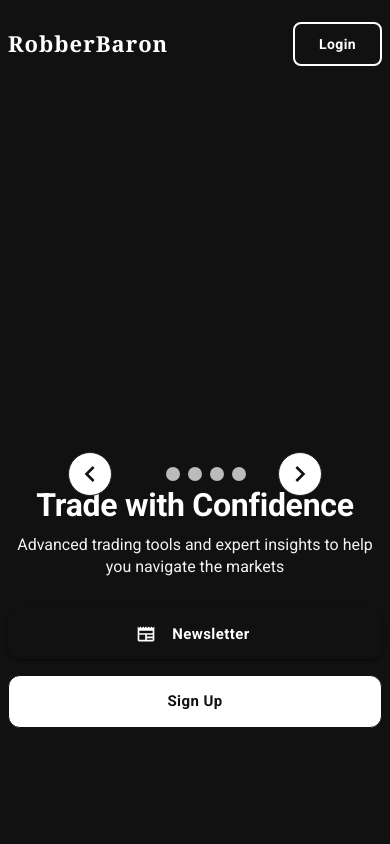
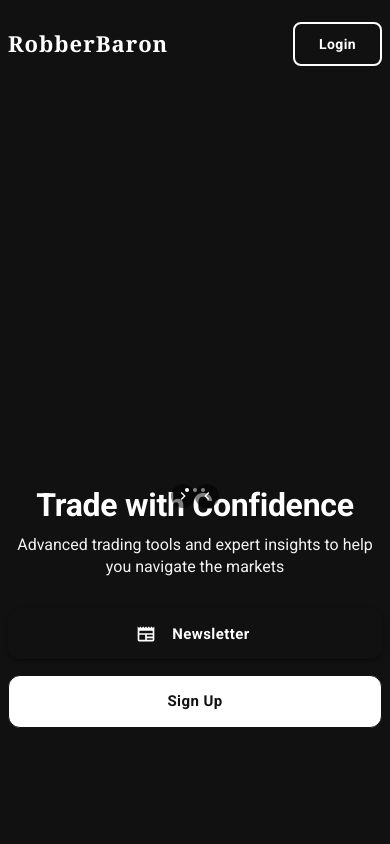
Before and after one commit to oldwestsolutions/jpmorgan, a React (Create React App) app: page / in a window 390 px wide. Shown: the top 844 px of the page. Built offline with nearby package versions, Linux system fonts and the light colour scheme.

Commit message:
Adjust login modal position for mobile and enhance Netflix search results

```diff
--- a/src/pages/HomePage.tsx
+++ b/src/pages/HomePage.tsx
@@ -322,17 +322,64 @@ const HomePage: React.FC = () => {
                   gap: 2,
                   zIndex: 2,
                 }}>
-                  <IconButton onClick={() => { prevHero(); }} sx={{ color: '#111', bgcolor: '#fff', '&:hover': { bgcolor: '#eee', color: '#111' }, width: 44, height: 44, border: '1.5px solid #222' }}>
-                    <ChevronLeft sx={{ fontSize: 32 }} />
+                  <IconButton
+                    onClick={() => prevHero()}
+                    sx={{
+                      position: 'absolute',
+                      left: { xs: 0, sm: -40 },
+                      top: '50%',
+                      transform: 'translateY(-50%)',
+                      bgcolor: 'rgba(0, 0, 0, 0.5)',
+                      color: 'white',
+                      '&:hover': { bgcolor: 'rgba(0, 0, 0, 0.7)' },
+                      width: { xs: 24, sm: 40 },
+                      height: { xs: 24, sm: 40 },
+                      zIndex: 2
+                    }}
+                  >
+                    <ChevronLeft sx={{ fontSize: { xs: 16, sm: 24 } }} />
                   </IconButton>
-                  <Box sx={{ display: 'flex', gap: 1, mx: 2 }}>
-                    {heroCarouselSlides.map((_, idx) => (
-                      <Box key={idx} sx={{ width: 14, height: 14, borderRadius: '50%', bgcolor: idx === heroIndex ? '#111' : '#bbb', border: idx === heroIndex ? '2px solid #111' : '2px solid #bbb', transition: 'bgcolor 0.2s, border 0.2s' }} />
+                  <IconButton
+                    onClick={() => nextHero()}
+                    sx={{
+                      position: 'absolute',
+                      right: { xs: 0, sm: -40 },
+                      top: '50%',
+                      transform: 'translateY(-50%)',
+                      bgcolor: 'rgba(0, 0, 0, 0.5)',
+                      color: 'white',
+                      '&:hover': { bgcolor: 'rgba(0, 0, 0, 0.7)' },
+                      width: { xs: 24, sm: 40 },
+                      height: { xs: 24, sm: 40 },
+                      zIndex: 2
+                    }}
+                  >
+                    <ChevronRight sx={{ fontSize: { xs: 16, sm: 24 } }} />
+                  </IconButton>
+                  <Box sx={{
+                    position: 'absolute',
+                    bottom: { xs: 4, sm: 16 },
+                    left: '50%',
+                    transform: 'translateX(-50%)',
+                    display: 'flex',
+                    gap: { xs: 0.5, sm: 1 },
+                    zIndex: 2
+                  }}>
+                    {Array.from({ length: 3 }).map((_, index) => (
+                      <Box
+                        key={index}
+                        onClick={() => setHeroIndex(index)}
+                        sx={{
+                          width: { xs: 4, sm: 8 },
+                          height: { xs: 4, sm: 8 },
+                          borderRadius: '50%',
+                          bgcolor: heroIndex === index ? 'white' : 'rgba(255, 255, 255, 0.5)',
+                          cursor: 'pointer',
+                          transition: 'all 0.3s ease'
+                        }}
+                      />
                     ))}
                   </Box>
-                  <IconButton onClick={() => { nextHero(); }} sx={{ color: '#111', bgcolor: '#fff', '&:hover': { bgcolor: '#eee', color: '#111' }, width: 44, height: 44, border: '1.5px solid #222' }}>
-                    <ChevronRight sx={{ fontSize: 32 }} />
-                  </IconButton>
                 </Box>
               </Box>
             </Grid>
--- a/src/pages/Legend.tsx
+++ b/src/pages/Legend.tsx
@@ -144,7 +144,12 @@ const Legend: React.FC = () => {
 
   const mainContentHeight = 'calc(100vh - 64px)'; // 64px for AppBar
 
-  const [searchResults, setSearchResults] = useState<{ title: string; description: string; price?: string }[]>([]);
+  const [searchResults, setSearchResults] = useState<Array<{
+    title: string;
+    description: string;
+    price?: string;
+    icon: React.ReactNode;
+  }>>([]);
   const [selectedStock, setSelectedStock] = useState<{ title: string; description: string; price?: string } | null>(null);
   const [isSearchOpen, setIsSearchOpen] = useState(false);
   const [isMailOpen, setIsMailOpen] = useState(false);
@@ -165,7 +170,8 @@ const Legend: React.FC = () => {
         {
           title: 'Netflix, Inc.',
           description: '**Netflix** is a streaming service that offers a wide variety of award-winning TV shows, movies, anime, documentaries, and more on thousands of internet-connected devices. Founded in 1997, Netflix has grown to become one of the world\'s leading entertainment companies with over 200 million paid memberships in over 190 countries.',
-          price: '$500.00'
+          price: '$500.00',
+          icon: <img src="https://upload.wikimedia.org/wikipedia/commons/0/08/Netflix_2015_logo.svg" alt="Netflix Logo" style={{ width: 24, height: 24 }} />
         }
       ]);
       setIsSearchOpen(true);
@@ -834,84 +840,64 @@ const Legend: React.FC = () => {
   );
 
   const renderSearchResults = () => (
-    <motion.div
-      initial={{ opacity: 0, y: -10 }}
-      animate={{ opacity: 1, y: 0 }}
-      exit={{ opacity: 0, y: -10 }}
-      transition={{ duration: 0.2 }}
-    >
-      <Box sx={{
-        position: 'absolute',
-        top: '100%',
-        left: 0,
-        right: 0,
-        bgcolor: 'rgba(26, 26, 26, 0.95)',
-        borderRadius: 1,
-        border: '1px solid #333',
-        zIndex: 1,
-        maxHeight: { xs: '60vh', sm: '80vh' },
-        overflowY: 'auto',
-        backdropFilter: 'blur(10px)',
-        boxShadow: '0 4px 20px rgba(0,0,0,0.3)'
-      }}>
-        {searchResults.map((result, index) => (
-          <Box
-            key={index}
-            sx={{
-              p: { xs: 1, sm: 1.5 },
-              borderBottom: '1px solid #333',
-              '&:last-child': { borderBottom: 'none' },
-              cursor: 'pointer',
-              '&:hover': { bgcolor: '#2a2a2a' }
-            }}
-            onClick={() => handleStockClick(result)}
-          >
+    <Box sx={{ mt: 2 }}>
+      {searchResults.map((result, index) => (
+        <Paper
+          key={index}
+          sx={{
+            p: 2,
+            mb: 2,
+            bgcolor: '#1a1a1a',
+            color: 'white',
+            border: '1px solid #333',
+            cursor: 'pointer',
+            '&:hover': { bgcolor: '#222' }
+          }}
+          onClick={() => handleStockClick(result)}
+        >
+          <Box sx={{ display: 'flex', alignItems: 'center', gap: 2 }}>
             <Box sx={{
+              width: 40,
+              height: 40,
+              bgcolor: '#333',
+              borderRadius: 1,
               display: 'flex',
               alignItems: 'center',
-              mb: { xs: 0.5, sm: 1 },
-              gap: 1
+              justifyContent: 'center'
             }}>
-              <Box
-                component="img"
-                src="https://upload.wikimedia.org/wikipedia/commons/0/08/Netflix_2015_logo.svg"
-                alt="Netflix Logo"
-                sx={{
-                  height: { xs: 20, sm: 30 },
-                  width: 'auto'
-                }}
-              />
-              <Typography
-                variant="caption"
-                sx={{
-                  ml: 'auto',
-                  color: '#43ea4a',
-                  fontSize: { xs: '0.7rem', sm: '0.875rem' },
-                  fontWeight: 500
-                }}
-              >
-                {result.price}
+              {result.icon}
+            </Box>
+            <Box sx={{ flex: 1 }}>
+              <Typography variant="h6" sx={{ fontWeight: 600, color: 'white' }}>
+                {result.title}
               </Typography>
-            </Box>
-            <Typography
-              variant="body2"
-              color="text.secondary"
-              sx={{
-                fontSize: { xs: '0.75rem', sm: '0.875rem' },
-                lineHeight: 1.4,
-                display: '-webkit-box',
-                WebkitLineClamp: 2,
-                WebkitBoxOrient: 'vertical',
-                overflow: 'hidden',
-                textOverflow: 'ellipsis'
-              }}
-            >
-              {result.description}
-            </Typography>
+              <Typography variant="body2" sx={{ color: 'text.secondary', mt: 0.5 }}>
+                {result.description}
+              </Typography>
+              {result.title === 'Netflix' && (
+                <Box sx={{ mt: 1, pt: 1, borderTop: '1px solid #333' }}>
+                  <Typography variant="body2" sx={{ color: 'text.secondary' }}>
+                    <strong>Founded:</strong> 1997
+                  </Typography>
+                  <Typography variant="body2" sx={{ color: 'text.secondary' }}>
+                    <strong>CEO:</strong> Ted Sarandos
+                  </Typography>
+                  <Typography variant="body2" sx={{ color: 'text.secondary' }}>
+                    <strong>Headquarters:</strong> Los Gatos, California
+                  </Typography>
+                  <Typography variant="body2" sx={{ color: 'text.secondary' }}>
+                    <strong>Business Model:</strong> Subscription-based streaming service
+                  </Typography>
+                  <Typography variant="body2" sx={{ color: 'text.secondary' }}>
+                    <strong>Key Products:</strong> Netflix Streaming, Netflix DVD, Netflix Games
+                  </Typography>
+                </Box>
+              )}
+            </Box>
           </Box>
-        ))}
-      </Box>
-    </motion.div>
+        </Paper>
+      ))}
+    </Box>
   );
 
   const renderMailDropdown = () => (
--- a/src/pages/Login.tsx
+++ b/src/pages/Login.tsx
@@ -77,13 +77,14 @@ const Login: React.FC = () => {
           sx={{
             flex: 1,
             display: 'flex',
-            alignItems: 'flex-start',
+            alignItems: { xs: 'flex-end', sm: 'center' },
             justifyContent: 'center',
-            pt: { xs: 4, sm: 8 }
+            pt: { xs: 0, sm: 8 },
+            pb: { xs: 4, sm: 0 }
           }}
         >
           <motion.div
-            initial={{ opacity: 0, y: -20 }}
+            initial={{ opacity: 0, y: 20 }}
             animate={{ opacity: 1, y: 0 }}
             transition={{ duration: 0.5, ease: "easeOut" }}
             style={{ width: '100%' }}
```
